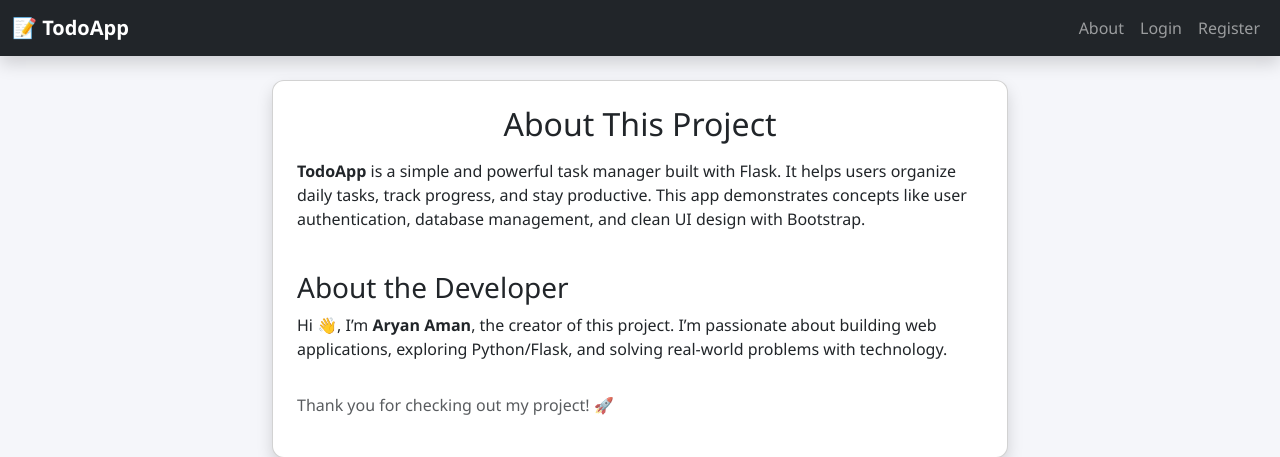
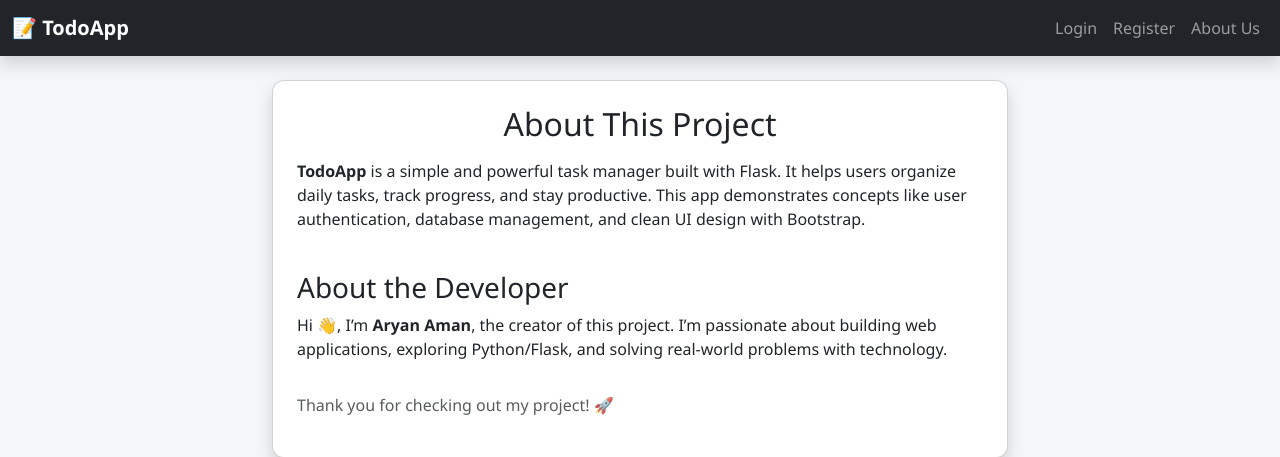
Before and after one commit to aryanaman07/todo-app, a Flask app: page /about in a window 1280 px wide. Shown: the top 457 px of the page. Run offline with Flask 3, Linux system fonts and the light colour scheme.

Commit message:
Update base.html

```diff
--- a/app/templates/base.html
+++ b/app/templates/base.html
@@ -1,5 +1,6 @@
 <!DOCTYPE html>
 <html lang="en">
+
 <head>
     <meta charset="UTF-8">
     <meta name="viewport" content="width=device-width, initial-scale=1.0">
@@ -8,16 +9,22 @@
     <link href="https://cdn.jsdelivr.net/npm/bootstrap@5.3.2/dist/css/bootstrap.min.css" rel="stylesheet">
     <link rel="stylesheet" href="{{ url_for('static', filename='css/style.css') }}">
 </head>
+
 <body>
     <!-- Navbar -->
     <nav class="navbar navbar-expand-lg navbar-dark bg-dark shadow">
         <div class="container-fluid">
             <a class="navbar-brand fw-bold" href="{{ url_for('tasks.view_tasks') }}">📝 TodoApp</a>
-            <div class="collapse navbar-collapse justify-content-end">
+
+            <!-- Toggler button (appears on mobile) -->
+            <button class="navbar-toggler" type="button" data-bs-toggle="collapse" data-bs-target="#navbarNav"
+                aria-controls="navbarNav" aria-expanded="false" aria-label="Toggle navigation">
+                <span class="navbar-toggler-icon"></span>
+            </button>
+
+            <!-- Collapsible content -->
+            <div class="collapse navbar-collapse justify-content-end" id="navbarNav">
                 <ul class="navbar-nav">
-                    <li class="nav-item">
-                        <a class="nav-link" href="{{ url_for('about.about') }}">About</a>
-                    </li>
                     {% if current_user.is_authenticated %}
                     <li class="nav-item">
                         <span class="nav-link">Hello, {{ current_user.username }}</span>
@@ -25,7 +32,6 @@
                     <li class="nav-item">
                         <a class="nav-link text-danger" href="{{ url_for('auth.logout') }}">Logout</a>
                     </li>
-
                     {% else %}
                     <li class="nav-item">
                         <a class="nav-link" href="{{ url_for('auth.login') }}">Login</a>
@@ -34,10 +40,14 @@
                         <a class="nav-link" href="{{ url_for('auth.register') }}">Register</a>
                     </li>
                     {% endif %}
+                    <li class="nav-item">
+                        <a class="nav-link" href="{{ url_for('about.about') }}">About Us</a>
+                    </li>
                 </ul>
             </div>
         </div>
     </nav>
+
 
     <!-- Flash Messages -->
     <div class="container mt-3">
@@ -66,4 +76,5 @@
 
     <script src="https://cdn.jsdelivr.net/npm/bootstrap@5.3.2/dist/js/bootstrap.bundle.min.js"></script>
 </body>
+
 </html>
```
Lines whose indentation alone changed are shown as unchanged.
